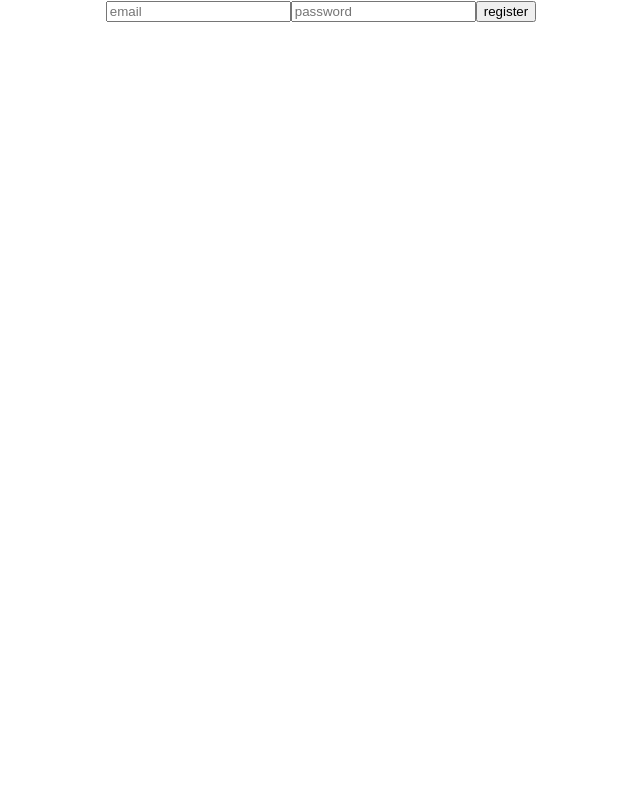
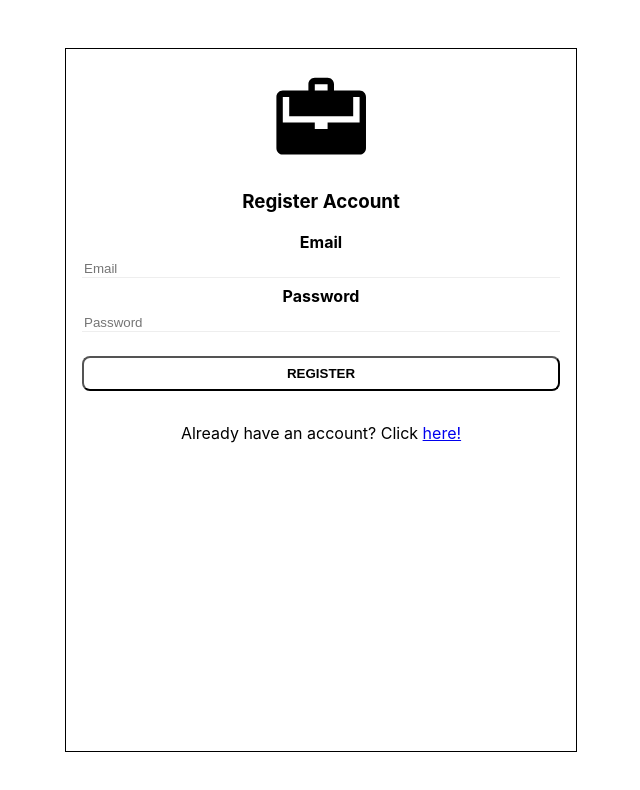
Before and after one commit to adamfdhl/dans-job, a React (Create React App) app: page /register in a window 1280 px wide. Shown: the top 790 px of the page, without its empty margins (319-959 px from the left). Built offline with nearby package versions, Linux system fonts and the light colour scheme.

Commit message:
add login and register page

```diff
--- a/package.json
+++ b/package.json
@@ -10,6 +10,7 @@
     "node-sass": "^4.14.1",
     "react": "^16.13.1",
     "react-dom": "^16.13.1",
+    "react-icons": "^3.10.0",
     "react-reveal": "^1.2.2",
     "react-router": "^5.2.0",
     "react-router-dom": "^5.2.0",
--- a/src/App.js
+++ b/src/App.js
@@ -3,12 +3,14 @@ import { BrowserRouter, Route } from "react-router-dom";
 import Home from "./containers/Home/Home";
 import Login from "./containers/Login/Login";
 import Register from "./containers/Register/Register";
+import JobPage from "./containers/JobPage/JobPage";
 import "./App.css";
 
 function App() {
 	return (
 		<BrowserRouter>
 			<div className="App">
+				<Route path="/JobPage" exact component={JobPage} />
 				<Route path="/register" exact component={Register} />
 				<Route path="/login" exact component={Login} />
 				<Route path="/" exact component={Home} />
--- /dev/null
+++ b/src/containers/JobPage/JobPage.js
@@ -0,0 +1,13 @@
+import React from "react";
+
+import "./JobPage.scss";
+
+const JobPage = (props) => {
+	return (
+		<div className="JobPage">
+			<h1>GitHub Jobs Finder!</h1>
+		</div>
+	);
+};
+
+export default JobPage;
--- a/src/containers/Login/Login.js
+++ b/src/containers/Login/Login.js
@@ -1,4 +1,6 @@
 import React, { useState } from "react";
+import { GoBriefcase } from "react-icons/go";
+import { Link } from "react-router-dom";
 
 import "./Login.scss";
 
@@ -12,21 +14,30 @@ const Login = (props) => {
 	};
 
 	return (
-		<div className="Login">
-			<form onSubmit={(e) => loginHandler(e)}>
+		<div className="LoginPage">
+			<form className="login-form" onSubmit={(e) => loginHandler(e)}>
+				<GoBriefcase className="icon-brief" />
+				<h3 className="login-title">Login Account</h3>
+				<label>Email</label>
 				<input
 					type="text"
-					placeholder="email"
+					placeholder="Email"
 					value={email}
 					onChange={(e) => setEmail(e.target.value)}
 				/>
+				<label>Password</label>
 				<input
 					type="password"
-					placeholder="password"
+					placeholder="Password"
 					value={password}
 					onChange={(e) => setPassword(e.target.value)}
 				/>
-				<button type="submit">login</button>
+				<button className="button-submit" type="submit">
+					login
+				</button>
+				<p>
+					Don't have any account yet? Click <Link to="/register">here!</Link>
+				</p>
 			</form>
 		</div>
 	);
--- a/src/containers/Login/Login.scss
+++ b/src/containers/Login/Login.scss
@@ -0,0 +1,52 @@
+.LoginPage {
+	display: flex;
+	justify-content: center;
+	align-items: center;
+	height: 100vh;
+}
+
+.login-form {
+	text-align: center;
+	border: 0.1rem solid black;
+	width: 40vw;
+	height: 55vw;
+	padding: 1rem;
+	@media (max-width: 600px) {
+		width: 40vh;
+		height: 50vh;
+	}
+	.icon-brief {
+		align-self: center;
+		width: 8vw;
+		height: 8vw;
+	}
+	.login-title {
+		text-align: center;
+	}
+	label {
+		font-weight: bold;
+	}
+	input[type="text"],
+	input[type="password"] {
+		width: 100%;
+		border: none;
+		border-bottom: 0.1rem solid #eee;
+		margin: 0.5rem 0;
+	}
+	.button-submit {
+		width: 100%;
+		margin: 1rem 0;
+		text-transform: uppercase;
+		padding: 0.5rem;
+		border: 0.1rem soild black;
+		border-radius: 0.5rem;
+		background-color: white;
+		font-weight: bold;
+		&:hover {
+			cursor: pointer;
+			background-color: black;
+			color: white;
+			border-color: white;
+		}
+	}
+}
--- a/src/containers/Register/Register.js
+++ b/src/containers/Register/Register.js
@@ -1,4 +1,7 @@
 import React, { useState } from "react";
+import { Link } from "react-router-dom";
+import { GoBriefcase } from "react-icons/go";
+import axios from "axios";
 
 import "./Register.scss";
 
@@ -10,21 +13,30 @@ const Register = (props) => {
 		e.preventDefault();
 	};
 	return (
-		<div className="Register">
-			<form onSubmit={(e) => registerHandler(e)}>
+		<div className="RegisterPage">
+			<form className="register-form" onSubmit={(e) => registerHandler(e)}>
+				<GoBriefcase className="icon-brief" />
+				<h3 className="register-title">Register Account</h3>
+				<label>Email</label>
 				<input
 					type="text"
-					placeholder="email"
+					placeholder="Email"
 					value={email}
 					onChange={(e) => setEmail(e.target.value)}
 				/>
+				<label>Password</label>
 				<input
 					type="password"
-					placeholder="password"
+					placeholder="Password"
 					value={password}
 					onChange={(e) => setPassword(e.target.value)}
 				/>
-				<button type="submit">register</button>
+				<button className="button-submit" type="submit">
+					register
+				</button>
+				<p>
+					Already have an account? Click <Link to="/login">here!</Link>
+				</p>
 			</form>
 		</div>
 	);
--- a/src/containers/Register/Register.scss
+++ b/src/containers/Register/Register.scss
@@ -0,0 +1,52 @@
+.RegisterPage {
+	display: flex;
+	justify-content: center;
+	align-items: center;
+	height: 100vh;
+}
+
+.register-form {
+	text-align: center;
+	border: 0.1rem solid black;
+	width: 40vw;
+	height: 55vw;
+	padding: 1rem;
+	@media (max-width: 600px) {
+		width: 40vh;
+		height: 50vh;
+	}
+	.icon-brief {
+		align-self: center;
+		width: 8vw;
+		height: 8vw;
+	}
+	.register-title {
+		text-align: center;
+	}
+	label {
+		font-weight: bold;
+	}
+	input[type="text"],
+	input[type="password"] {
+		width: 100%;
+		border: none;
+		border-bottom: 0.1rem solid #eee;
+		margin: 0.5rem 0;
+	}
+	.button-submit {
+		width: 100%;
+		margin: 1rem 0;
+		text-transform: uppercase;
+		padding: 0.5rem;
+		border: 0.1rem soild black;
+		border-radius: 0.5rem;
+		background-color: white;
+		font-weight: bold;
+		&:hover {
+			cursor: pointer;
+			background-color: black;
+			color: white;
+			border-color: white;
+		}
+	}
+}
```
Also changed, not shown: src/containers/JobPage/JobPage.scss (added), 1 other file (tests, documents, lock files or other folders).
